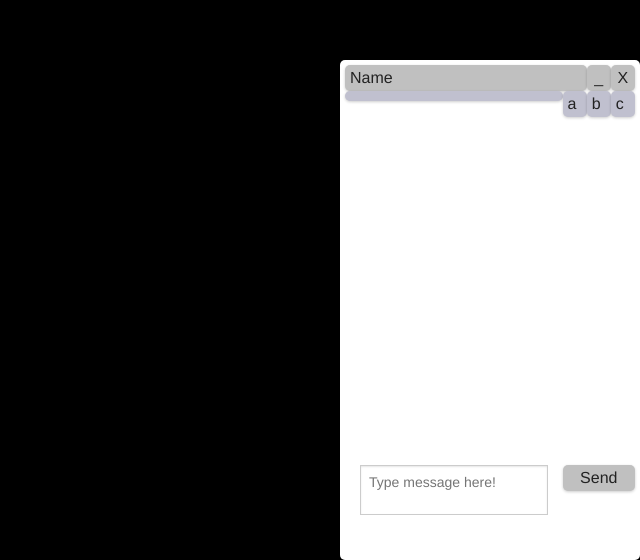
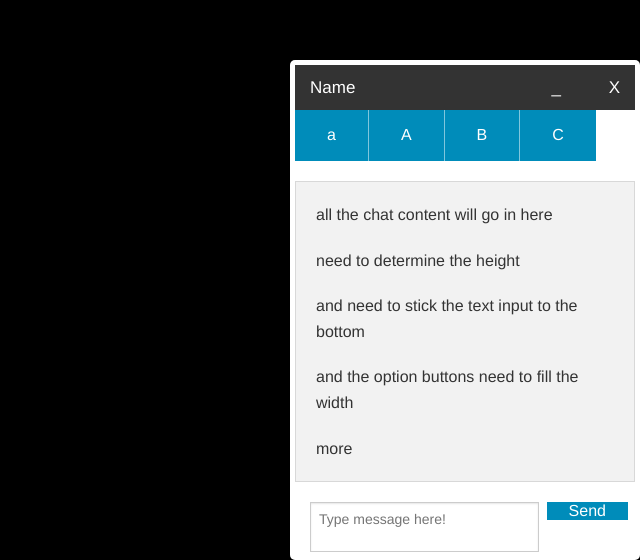
Before and after one commit to chuongtrinh/QuickTalk-1, a plain HTML site: page chat.html in a window 1280 px wide. Shown: the part 240-800 px from the top of the page, without its empty margins (640-1280 px from the left). Drawn offline with Linux system fonts and the light colour scheme.

Commit message:
more foundation based

```diff
--- a/chat.css
+++ b/chat.css
@@ -4,18 +4,18 @@ body {
 
 .topbar {
 	/* border-radius */
-	-webkit-border-radius: 5px;
-	-moz-border-radius: 5px;
+	/* -webkit-border-radius: 5px; */
+	/* -moz-border-radius: 5px; */
 	border-radius: 5px;
 	/* box-shadow */
-	-webkit-box-shadow: rgba(0,0,0,0.2) 0px 1px 3px;
-	-moz-box-shadow: rgba(0,0,0,0.2) 0px 1px 3px;
+	/* -webkit-box-shadow: rgba(0,0,0,0.2) 0px 1px 3px; */
+	/* -moz-box-shadow: rgba(0,0,0,0.2) 0px 1px 3px; */
 	box-shadow: rgba(0,0,0,0.2) 0px 1px 3px;
 }
 
 #base {
 	background: #ffffff;
-	width: 300px;
+	width: 350px;
 	height: 500px;
 	position: fixed;
 	bottom: 0px;
@@ -32,41 +32,41 @@ body {
 	box-shadow: rgba(0,0,0,0.2) 0px 1px 3px;
 }
 
-#username {
+/* #username {
 	background: #c0c0c0;
 	padding: 5px;
-}
+} */
 
-#minimize-button {
+/* #minimize-button {
 	background: #c0c0c0;
 	padding: 5px;
 	text-align: center;
 	padding: 5px;
-}
+} */
 
-#btn-minimize {
+/* #btn-minimize {
 	width: inherit;
 	height: inherit;
-}
+} */
 
-#close-button {
+/* #close-button {
 	background: #c0c0c0;
 	padding: 5px;
 	text-align: center;
 	padding: 5px;
-}
+} */
 
 .options {
 	background: #c0c0cf;
 	padding: 5px;
 
 	/* border-radius */
-	-webkit-border-radius: 5px;
-	-moz-border-radius: 5px;
+	/* -webkit-border-radius: 5px;
+	-moz-border-radius: 5px; */
 	border-radius: 5px;
 	/* box-shadow */
-	-webkit-box-shadow: rgba(0,0,0,0.2) 0px 1px 3px;
-	-moz-box-shadow: rgba(0,0,0,0.2) 0px 1px 3px;
+/* 	-webkit-box-shadow: rgba(0,0,0,0.2) 0px 1px 3px;
+	-moz-box-shadow: rgba(0,0,0,0.2) 0px 1px 3px; */
 	box-shadow: rgba(0,0,0,0.2) 0px 1px 3px;
 }
 
--- a/chat.html
+++ b/chat.html
@@ -4,38 +4,76 @@
 <script src="jquery-2.1.0.min.js"></script>
 
 <div id="base">
-	<div id="topbar" class="row">
-		<div id="username" class="large-10 columns topbar">Name</div>
-		<div id="minimize-button" class="large-1 columns topbar">_</div>
-		<div id="close-button" class="large-1 columns topbar">X</div>
+	<div class="row">
+		<div class="large-12 columns">
+			<div class="row">
+				<nav class="top-bar modified data-topbar">
+			  		<ul class="title-area">
+						<li class="name">
+							<h1><a href="#">Name</a></h1>
+						</li>
+					</ul>
+					<ul class="right">
+						<li class="name">
+							<h1><a href="#">X</a></h1>
+						</li>
+					</ul>
+					<ul id="min-button" class="right">
+						<li class="name">
+							<h1><a href="#">_</a></h1>
+						</li>
+					</ul>
+				</nav>
+			</div>
+		</div>
 	</div>
 
 	<!-- Minimze and Maximize -->
 	<script>
-		$("#minimize-button").css('position', 'relative').click(function(){
-			if($("#base").css('bottom') == '-460px') {
+		$("#min-button").css('position', 'relative').click(function(){
+			if($("#base").css('bottom') == '-450px') {
 				$("#base").animate({'bottom': '0px'}, 1000);
 				$("#text-input").show("slow");
 			}
 			else {
-				$("#base").animate({'bottom': '-460px'}, 1000);
+				$("#base").animate({'bottom': '-450px'}, 1000);
 				$("#text-input").hide("slow");
 
 			}
 		});
 	</script>
 
-	<div id="options-bar" class="row">
-		<div class="large-9 columns options"> </div>
-		<div class="large-1 columns options">a</div>
-		<div class="large-1 columns options">b</div>
-		<div class="large-1 columns options">c</div>
+	<div class="row">
+		<div class="small-12 columns">
+			<ul class="button-group">
+				<div class="row">
+					<li><a href="" class="button">a</a></li>
+					<li><a href="" class="button">A</a></li>
+					<li><a href="" class="button">B</a></li>
+					<li><a href="" class="button">C</a></li>
+				</div>
+			</ul>
+		</div>
 	</div>
 
-	<div id="text-input" class="row">
-		<div class="large-9 columns">
-			<textarea id="textbox" placeholder="Type message here!"></textarea>
+	<div class="panel">
+		<p>all the chat content will go in here</p>
+		<p>need to determine the height</p>
+		<p>and need to stick the text input to the bottom</p>
+		<p>and the option buttons need to fill the width</p>
+		<p>more</p>
+	</div>
+
+	<form>
+		<div class="row">
+			<div class="large-12 columns">
+					<div class="row">
+						<div class="large-9 columns">
+							<textarea id="textbox" placeholder="Type message here!"></textarea>
+						</div>
+						<div class="large-3 columns button">Send</div>
+					</div>
+			</div>
 		</div>
-		<div id="send" class="large-3 columns">Send</div>
-	</div>
+	</form>
 </div>
```
